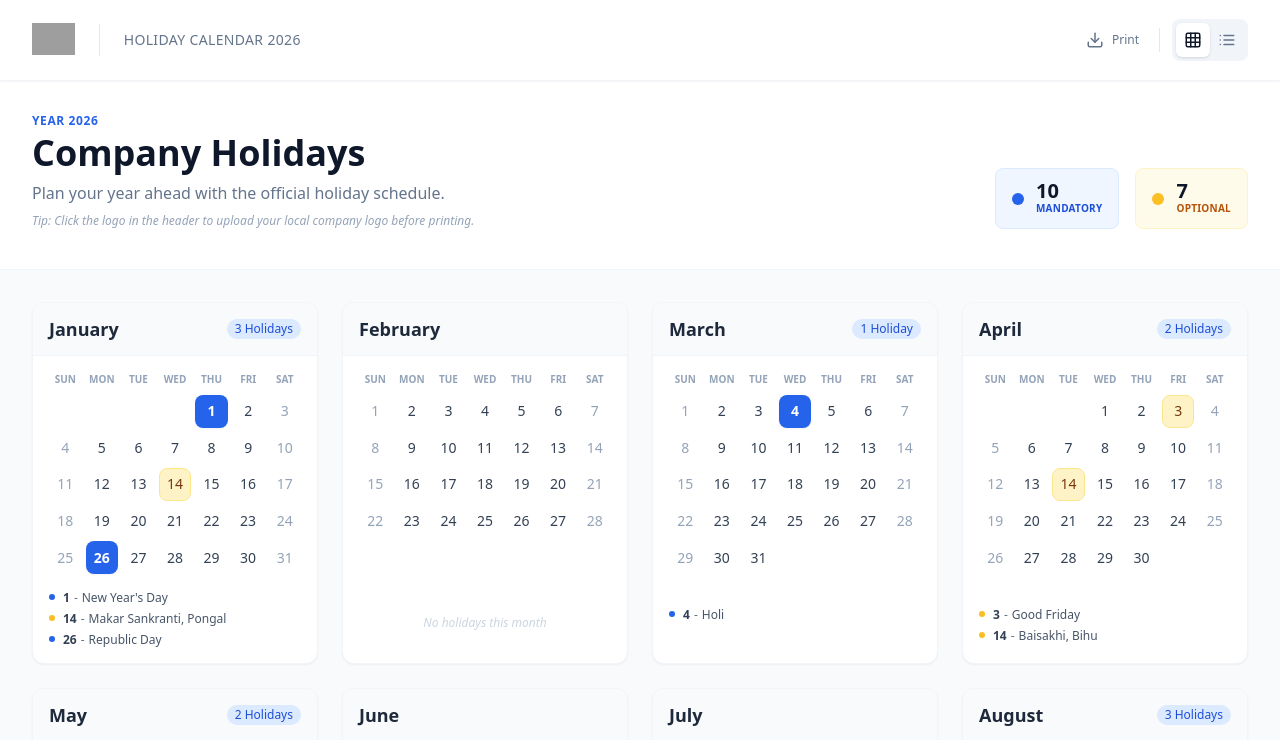
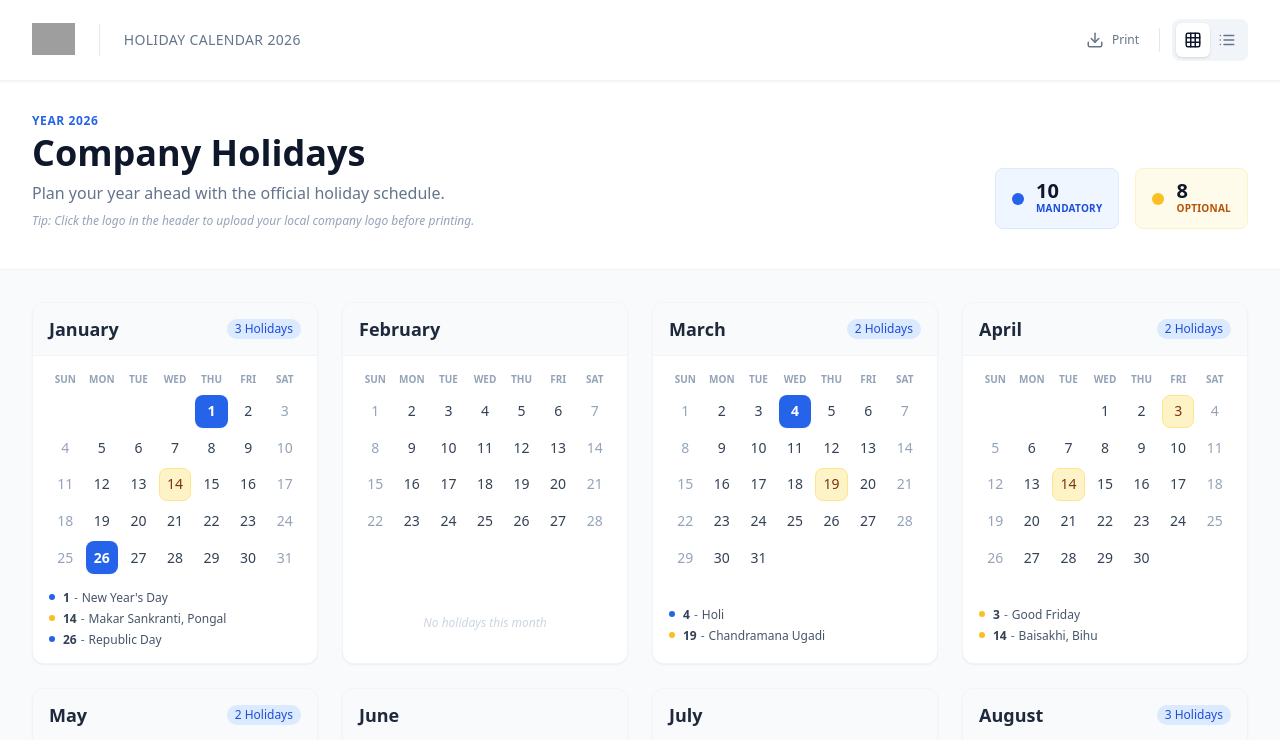
Before and after one commit to n-justinoff/Ailoitte, a React (Vite) app: page / in a window 1280 px wide. Shown: the top 740 px of the page. Built offline with nearby package versions, Linux system fonts and the light colour scheme; grey boxes are pictures that could not be loaded.

Commit message:
feat: Add Chandramana Ugadi holiday
Adds Chandramana Ugadi as an optional holiday for the 2026 calendar.

```diff
--- a/constants.ts
+++ b/constants.ts
@@ -8,6 +8,7 @@ export const HOLIDAYS: Holiday[] = [
   { date: '2026-01-14', name: "Makar Sankranti, Pongal", type: HolidayType.OPTIONAL },
   { date: '2026-01-26', name: "Republic Day", type: HolidayType.MANDATORY },
   { date: '2026-03-04', name: "Holi", type: HolidayType.MANDATORY },
+  { date: '2026-03-19', name: "Chandramana Ugadi", type: HolidayType.OPTIONAL },
   { date: '2026-04-03', name: "Good Friday", type: HolidayType.OPTIONAL },
   { date: '2026-04-14', name: "Baisakhi, Bihu", type: HolidayType.OPTIONAL },
   { date: '2026-05-01', name: "Labour Day", type: HolidayType.MANDATORY },
```
